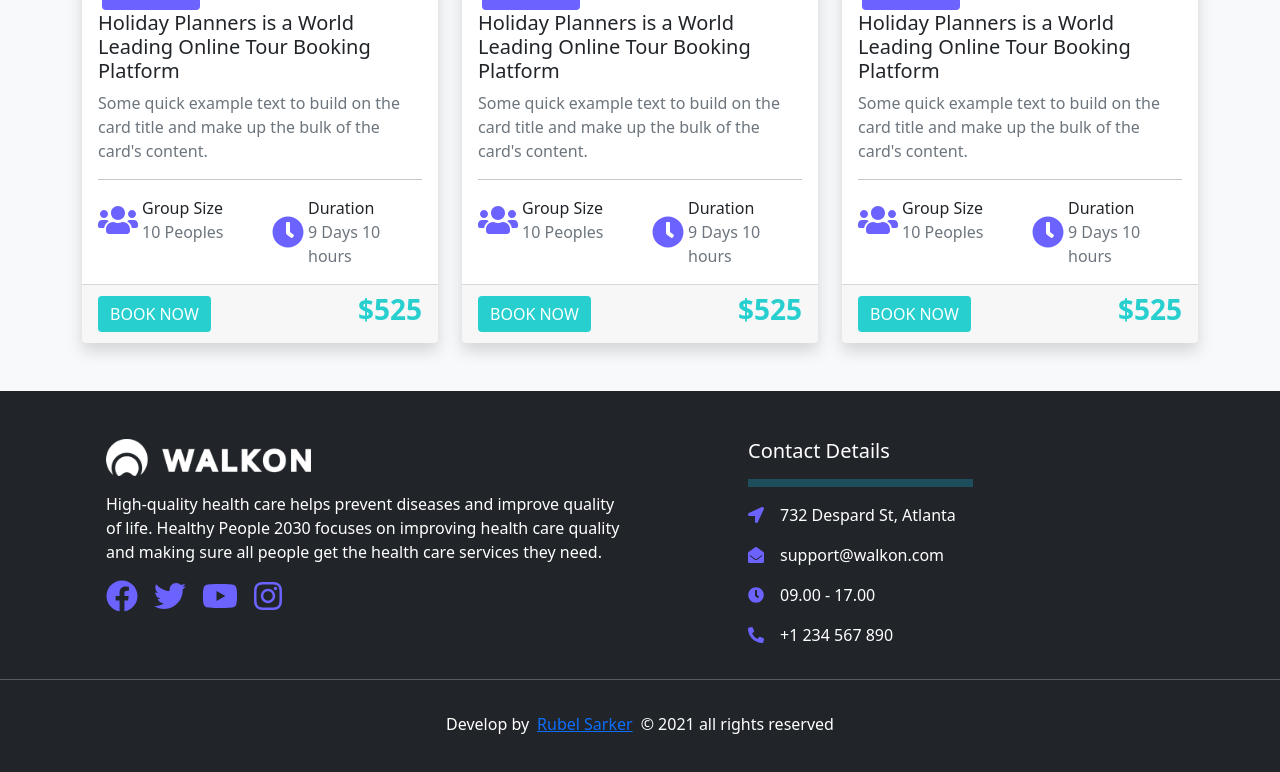
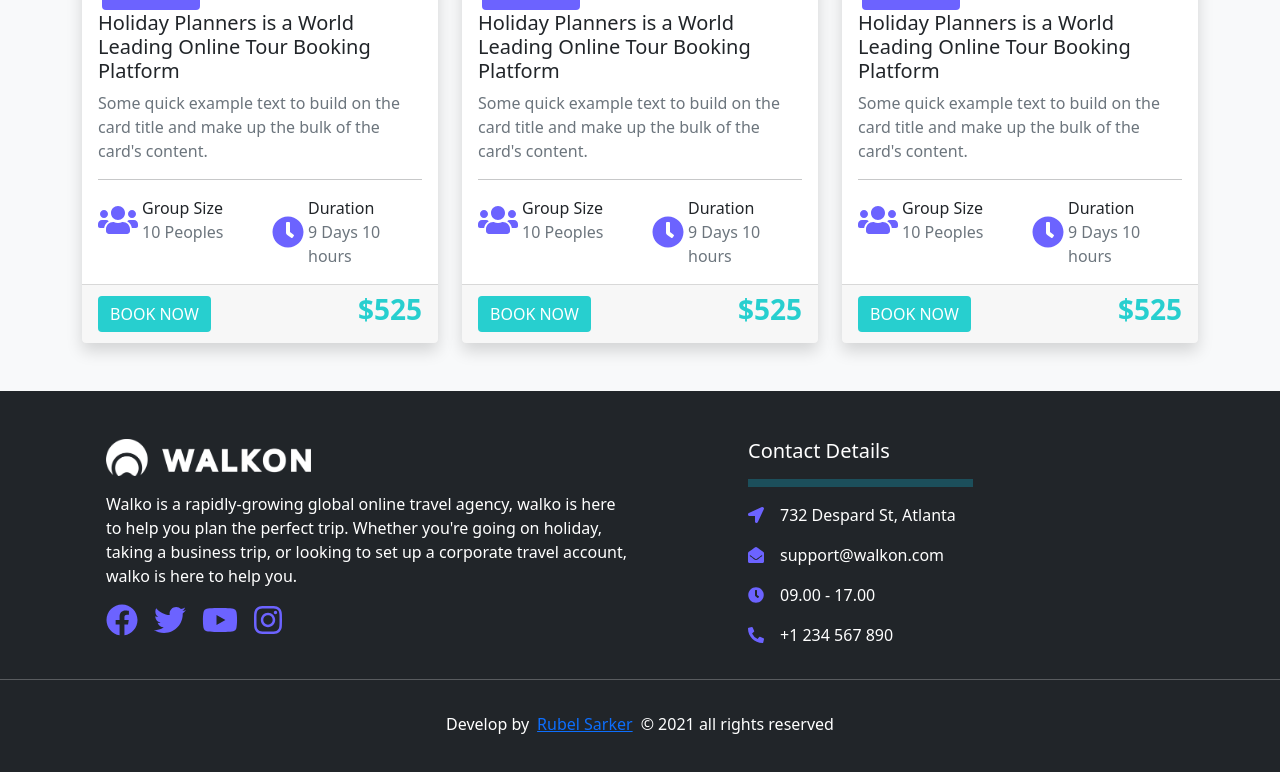
Before and after one commit to rubelsarker0/walkon-travel-agency-client-side, a React (Create React App) app: page / in a window 1280 px wide. Shown: the part 1001-1773 px from the top of the page. Built offline with nearby package versions, Linux system fonts and the light colour scheme; no server answers.

Commit message:
changed footer text

```diff
--- a/src/components/Shared/Footer/Social/Social.js
+++ b/src/components/Shared/Footer/Social/Social.js
@@ -18,9 +18,10 @@ const Social = () => {
 				style={{ height: '37px', width: '205px' }}
 			/>
 			<p className="text-white my-3 text-format">
-				High-quality health care helps prevent diseases and improve quality of
-				life. Healthy People 2030 focuses on improving health care quality and
-				making sure all people get the health care services they need.
+				Walko is a rapidly-growing global online travel agency, walko is here to
+				help you plan the perfect trip. Whether you're going on holiday, taking
+				a business trip, or looking to set up a corporate travel account, walko
+				is here to help you.
 			</p>
 			<div>
 				<a
```
